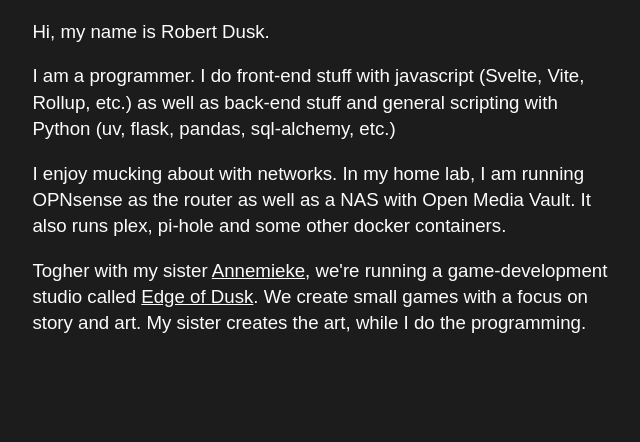
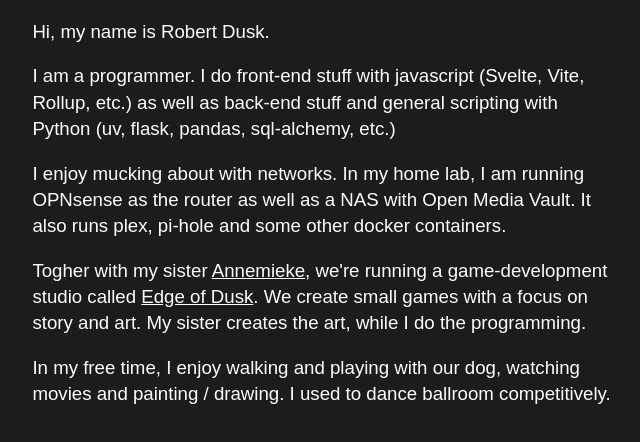
Before and after one commit to BobbyDusk/website, a website: page index.html in a window 1280 px wide. Shown: the whole page, without its empty margins (315-955 px from the left). Drawn offline with Linux system fonts and the light colour scheme.

Commit message:
adds a description of hobbies

```diff
--- a/index.html
+++ b/index.html
@@ -14,6 +14,7 @@
 	    <p>I am a programmer. I do front-end stuff with javascript (Svelte, Vite, Rollup, etc.) as well as back-end stuff and general scripting with Python (uv, flask, pandas, sql-alchemy, etc.)</p>
       <p>I enjoy mucking about with networks. In my home lab, I am running OPNsense as the router as well as a NAS with Open Media Vault. It also runs plex, pi-hole and some other docker containers.</p>
       <p>Togher with my sister <a href="https://www.bluefernarts.com/">Annemieke</a>, we're running a game-development studio called <a href="https://edgeofdusk.com/">Edge of Dusk</a>. We create small games with a focus on story and art. My sister creates the art, while I do the programming.</p>
+      <p>In my free time, I enjoy walking and playing with our dog, watching movies and painting / drawing. I used to dance ballroom competitively.</p>
     </main>
   </body>
 </html>
```
